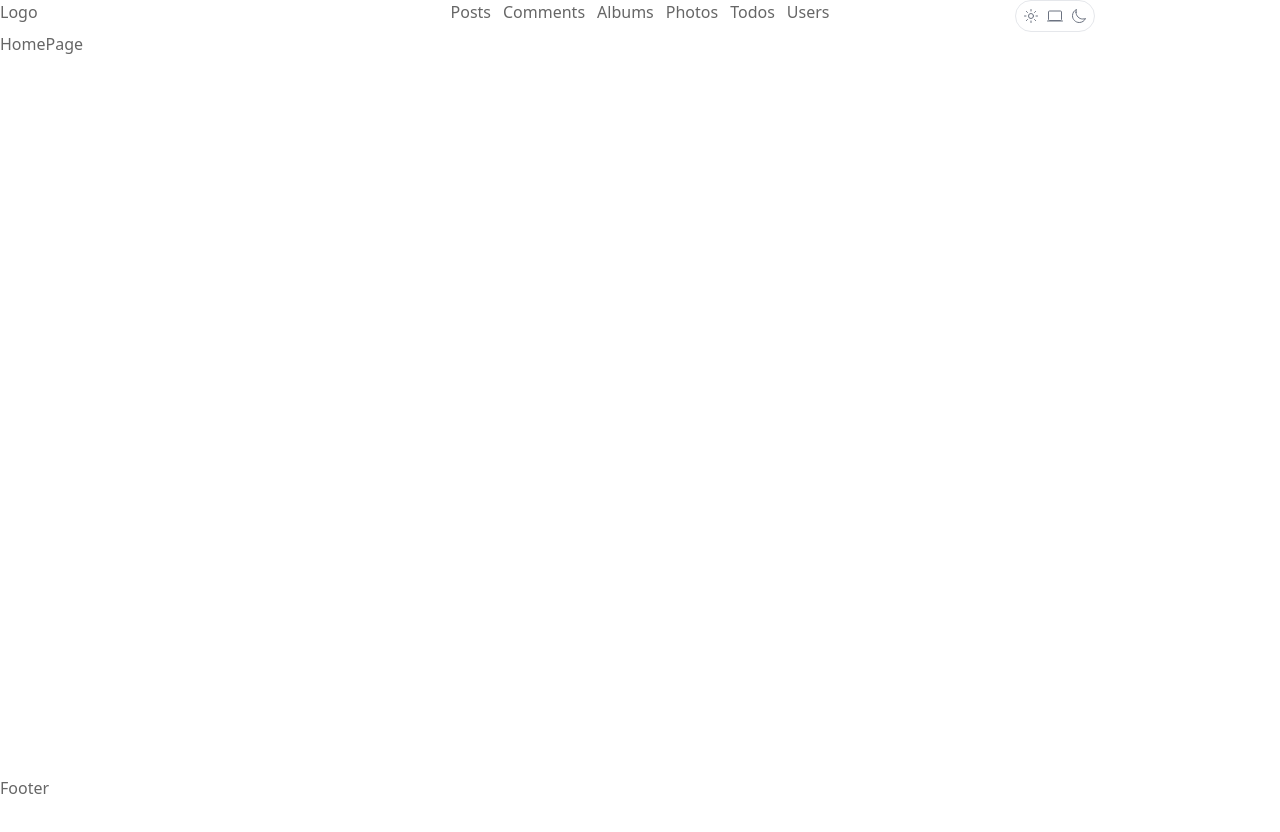
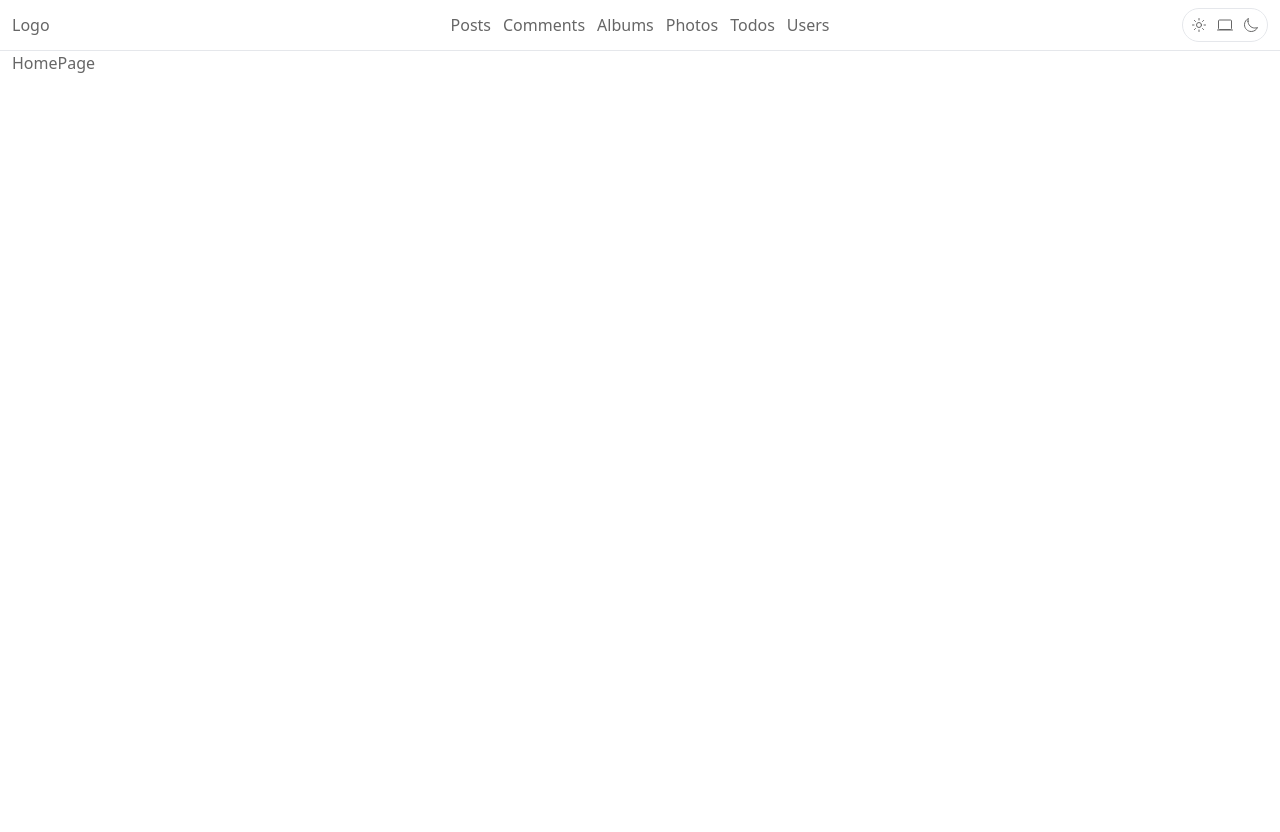
Before and after one commit to galibibr/JSON-Placeholder, a React (Vite) app: page / in a window 1280 px wide. Shown: the top 832 px of the page. Before the commit the page ends 800 px from the top, so only its background shows below. Built offline with nearby package versions, Linux system fonts and the light colour scheme.

Commit message:
header & navbar & menu

```diff
--- a/src/components/BtnDarkMode.tsx
+++ b/src/components/BtnDarkMode.tsx
@@ -16,8 +16,8 @@ const BtnDarkMode = ({
             className={`${
                 theme === value
                     ? "bg-gray-100 text-black dark:text-[#ededed] dark:bg-[#454545]"
-                    : "text-gray-500 dark:hover:text-[#ededed] hover:text-black"
-            } p-1 rounded-full`}
+                    : "dark:hover:text-[#ededed] hover:text-black"
+            } p-[4px] text-[13px] sm:text-[16px] sm:p-[5px] rounded-full`}
             onClick={() => {
                 setTheme(value);
             }}>
--- a/src/components/CustomLink.tsx
+++ b/src/components/CustomLink.tsx
@@ -2,8 +2,6 @@ import { Link, useMatch } from "react-router-dom";
 
 const CustomLink = ({ to, children }: { to: string; children: string }) => {
     const match = useMatch(to);
-    console.log(match);
-
 
     return (
         <Link
--- a/src/components/DarkMode.tsx
+++ b/src/components/DarkMode.tsx
@@ -52,7 +52,7 @@ const DarkMode = () => {
     });
 
     return (
-        <div className="rounded-full border dark:border-[#888888] mx-auto flex items-center p-[3px]">
+        <div className="rounded-full border dark:border-[#4e4e4e] p-[2px] sm:p-[3px] flex justify-self-end">
             <BtnDarkMode theme={theme} value="light" setTheme={setTheme}>
                 <IoSunnyOutline />
             </BtnDarkMode>
--- a/src/components/Header.tsx
+++ b/src/components/Header.tsx
@@ -4,8 +4,10 @@ import Navbar from "./Navbar";
 
 const Header = () => {
     return (
-        <header className="grid grid-cols-[1fr_auto_1fr]">
-            <Link to='/'>Logo</Link>
+        <header className="grid grid-cols-[1fr_auto_1fr] gap-2 py-2 px-3 items-center fixed w-full border-b dark:border-[#434343] bg-white/50 dark:bg-black/50 backdrop-blur-[10px] z-10">
+            <Link to="/" className="justify-self-start">
+                Logo
+            </Link>
             <Navbar />
             <DarkMode />
         </header>
--- a/src/components/Navbar.tsx
+++ b/src/components/Navbar.tsx
@@ -1,9 +1,31 @@
+import { useRef, useState } from "react";
 import CustomLink from "./CustomLink";
+import { IoCloseOutline, IoMenuOutline } from "react-icons/io5";
 
 const Navbar = () => {
+    const [modal, setModal] = useState<string>("default");
+    const ref = useRef(null);
+
+    const handleOpen = () => {
+        setModal("open");
+    };
+    const handleClose = () => {
+        setModal("close");
+    };
+    const myModal = (event: React.MouseEvent<HTMLDivElement, MouseEvent>) => {
+        if (event.target === ref.current) {
+            handleClose();
+        }
+    };
+
     return (
         <nav>
-            <ul className="flex justify-center gap-3">
+            <button
+                onClick={handleOpen}
+                className="flex sm:hidden items-center text-[20px]">
+                <IoMenuOutline />
+            </button>
+            <ul className="hidden sm:flex justify-center gap-3">
                 <li>
                     <CustomLink to="posts">Posts</CustomLink>
                 </li>
@@ -23,6 +45,44 @@ const Navbar = () => {
                     <CustomLink to="users">Users</CustomLink>
                 </li>
             </ul>
+            <div
+                ref={ref}
+                onClick={myModal}
+                className={`${
+                    modal === "open" && "slow-modal-trans top-0 h-screen"
+                }
+                    ${modal === "default" && "-top-[500%]"} ${
+                    modal === "close" && "-top-[500%] slow-modal"
+                } absolute left-0 w-full z-50`}>
+                <ul
+                    className={`bg-white dark:bg-black w-full flex flex-col items-center gap-1 p-3 shadow-md dark:shadow-[#1c1c1c] dark:border-[#434343]`}>
+                    <li>
+                        <button
+                            onClick={handleClose}
+                            className="flex sm:hidden items-center text-[20px]">
+                            <IoCloseOutline />
+                        </button>
+                    </li>
+                    <li onClick={handleClose}>
+                        <CustomLink to="posts">Posts</CustomLink>
+                    </li>
+                    <li onClick={handleClose}>
+                        <CustomLink to="comments">Comments</CustomLink>
+                    </li>
+                    <li onClick={handleClose}>
+                        <CustomLink to="albums">Albums</CustomLink>
+                    </li>
+                    <li onClick={handleClose}>
+                        <CustomLink to="photos">Photos</CustomLink>
+                    </li>
+                    <li onClick={handleClose}>
+                        <CustomLink to="todos">Todos</CustomLink>
+                    </li>
+                    <li onClick={handleClose}>
+                        <CustomLink to="users">Users</CustomLink>
+                    </li>
+                </ul>
+            </div>
         </nav>
     );
 };
--- a/src/index.css
+++ b/src/index.css
@@ -3,9 +3,33 @@
 @tailwind utilities;
 
 body {
-   height: 100vh;
+    height: 100vh;
 }
 
 #root {
-   height: 100%;
+    height: 100%;
 }
+
+@keyframes openModal {
+    0% {
+        top: -500%;
+    }
+    100% {
+        top: 0;
+    }
+}
+.slow-modal-trans {
+    animation: openModal 1s;
+}
+
+@keyframes closeModal {
+    0% {
+        top: 0;
+    }
+    100% {
+        top: -500%;
+    }
+}
+.slow-modal {
+    animation: closeModal 0.7s;
+}
--- a/src/layout/Layout.tsx
+++ b/src/layout/Layout.tsx
@@ -4,9 +4,9 @@ import Footer from "../components/Footer";
 
 const Layout = () => {
     return (
-        <div className="dark:bg-black dark:text-[#888888] text-[#666666] h-full flex flex-col">
+        <div className="dark:bg-black dark:text-[#888888] text-[#666666] min-h-full flex flex-col">
             <Header />
-            <main className="grow-[1]">
+            <main className="grow-[1] mt-[43px] sm:mt-[51px] px-3">
                 <Outlet />
             </main>
             <Footer />
--- a/src/pages/HomePage.tsx
+++ b/src/pages/HomePage.tsx
@@ -1,8 +1,6 @@
-import React from 'react'
-
 const HomePage = () => {
   return (
-    <div>HomePage</div>
+    <div className='h-[5000px]'>HomePage</div>
   )
 }
 
```
